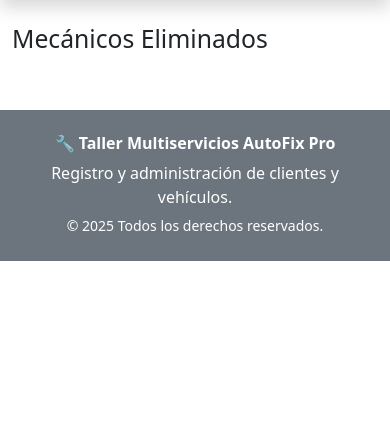
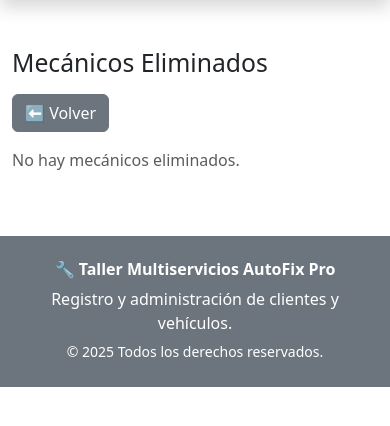
Before and after one commit to Juan-419/Proyecto_des, a FastAPI app: page /mecanicos/eliminados in a window 390 px wide. Shown: the part 56-482 px from the top of the page. Run offline with FastAPI, Linux system fonts and the light colour scheme.

Commit message:
Se añade la funcion para poder ver la  lista de mecanicos eliminados

```diff
--- a/mecanico.py
+++ b/mecanico.py
@@ -97,5 +97,4 @@ def restaurar_mecanico(mecanico_id: int, session: Session = Depends(get_session)
         mecanico.active = True
         session.add(mecanico)
         session.commit()
-
     return RedirectResponse("/mecanicos/eliminados", status_code=HTTP_303_SEE_OTHER)
--- a/templates/mecanico_eliminados.html
+++ b/templates/mecanico_eliminados.html
@@ -1,18 +1,29 @@
 {% include 'header.html' %}
 {% include 'navbar.html' %}
 
-<div class="container mt-4">
-    <h2>Mecánicos Eliminados</h2>
+<div class="container mt-5">
+    <h2 class="mb-3">Mecánicos Eliminados</h2>
 
-    <ul class="list-group">
-        {% for m in mecanicos %}
-        <li class="list-group-item d-flex justify-content-between align-items-center">
-            <span>🗑 {{ m.nombre }} — {{ m.especialidad }}</span>
+    <a href="/mecanicos" class="btn btn-secondary mb-3">⬅ Volver</a>
 
-            <a href="/mecanicos/restaurar/{{ m.id }}" class="btn btn-success btn-sm">Restaurar</a>
-        </li>
+    <div class="row">
+        {% for mecanico in mecanicos %}
+        <div class="col-md-4 mb-3">
+            <div class="card shadow">
+                <div class="card-body">
+                    <h5 class="card-title">{{ mecanico.nombre }}</h5>
+                    <p class="card-text"><strong>Especialidad:</strong> {{ mecanico.especialidad }}</p>
+
+                    <a href="/mecanicos/restaurar/{{ mecanico.id }}" class="btn btn-success btn-sm">
+                        Restaurar
+                    </a>
+                </div>
+            </div>
+        </div>
+        {% else %}
+        <p class="text-muted">No hay mecánicos eliminados.</p>
         {% endfor %}
-    </ul>
+    </div>
 </div>
 
 {% include 'footer.html' %}
--- a/templates/mecanico_list.html
+++ b/templates/mecanico_list.html
@@ -5,6 +5,7 @@
     <h2>Mecánicos registrados</h2>
 
     <a href="/mecanicos/new" class="btn btn-primary mb-3">➕ Nuevo Mecánico</a>
+    <a href="/mecanicos/eliminados" class="btn btn-danger mb-3">🗑 Ver Eliminados</a>
 
     <ul class="list-group">
         {% for m in mecanicos %}
```
